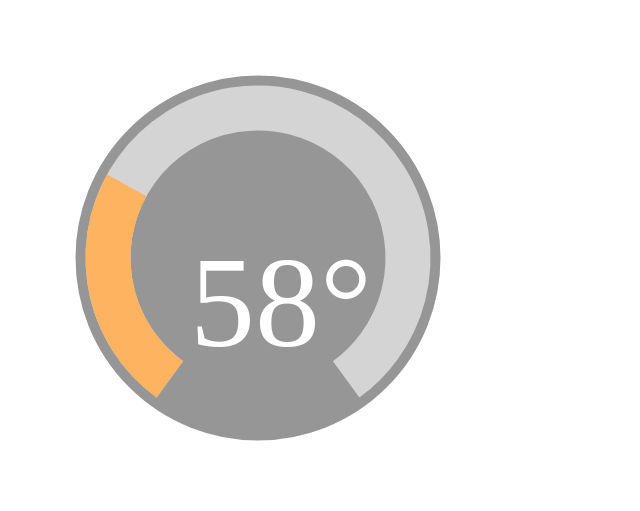
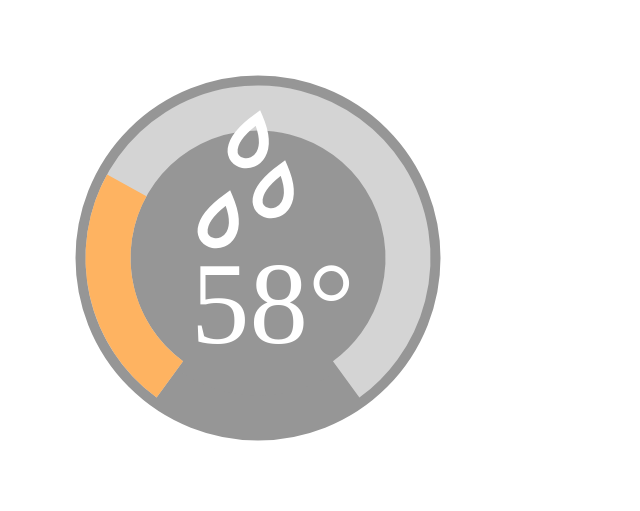
Before and after one commit to stimko/thermo, a plain HTML site: page index.html in a window 1280 px wide. Shown: the whole page, without its empty margins (0-640 px from the left). Drawn offline with Linux system fonts and the light colour scheme; a web font is replaced by a local one.

Commit message:
added rain drop condition

```diff
--- a/javascripts/app.js
+++ b/javascripts/app.js
@@ -41,7 +41,28 @@ function animate() {
 function redraw(degrees) {
   context.clearRect(0, 0, canvas.width, canvas.height);
   drawBackDrop();
+  drawConditions();
   drawMercury(degrees);
+}
+function drawConditions(){
+  context.lineWidth = 10;
+  context.strokeStyle = 'white';
+  //Rain drops
+  context.beginPath();
+  context.moveTo(275, 160);
+  context.bezierCurveTo(205, 210, 305, 230, 275, 160);
+  context.closePath();
+  context.stroke();
+  context.beginPath();
+  context.moveTo(220, 190);
+  context.bezierCurveTo(150, 240, 250, 260, 220, 190);
+  context.closePath();
+  context.stroke();
+  context.beginPath();
+  context.moveTo(250, 110);
+  context.bezierCurveTo(180, 160, 280, 180, 250, 110);
+  context.closePath();
+  context.stroke();
 }
 function drawBackDrop() {
   var radius = 160;
--- a/styles/thermo.css
+++ b/styles/thermo.css
@@ -3,10 +3,10 @@ body {
 }
 
 #degrees {
-  font-size: 130px;
+  font-size: 117px;
   font-family: "Duru Sans";
   position: absolute;
-  top: 227px;
-  left: 190px;
+  top: 237px;
+  left: 191px;
   color: white;
 }
```
